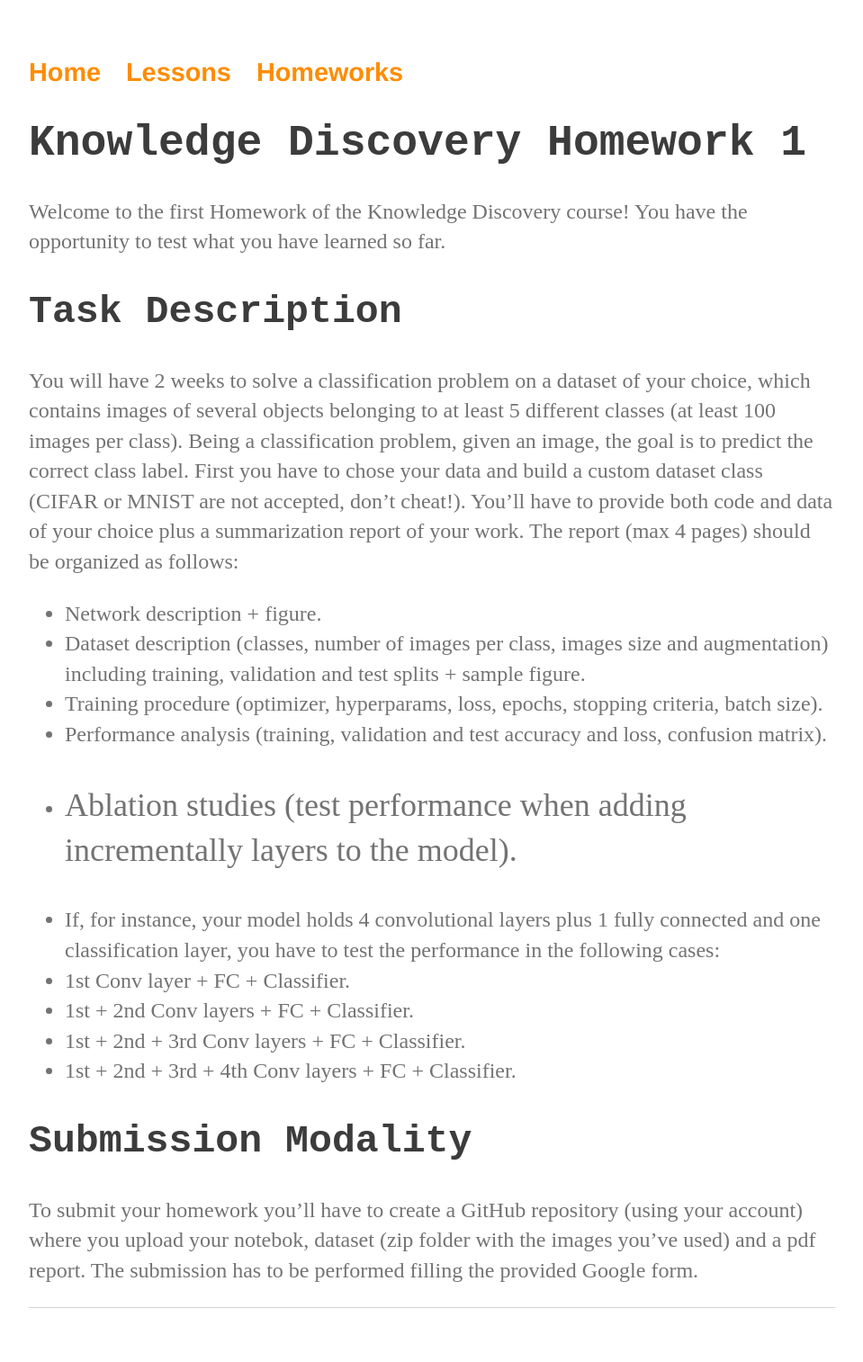
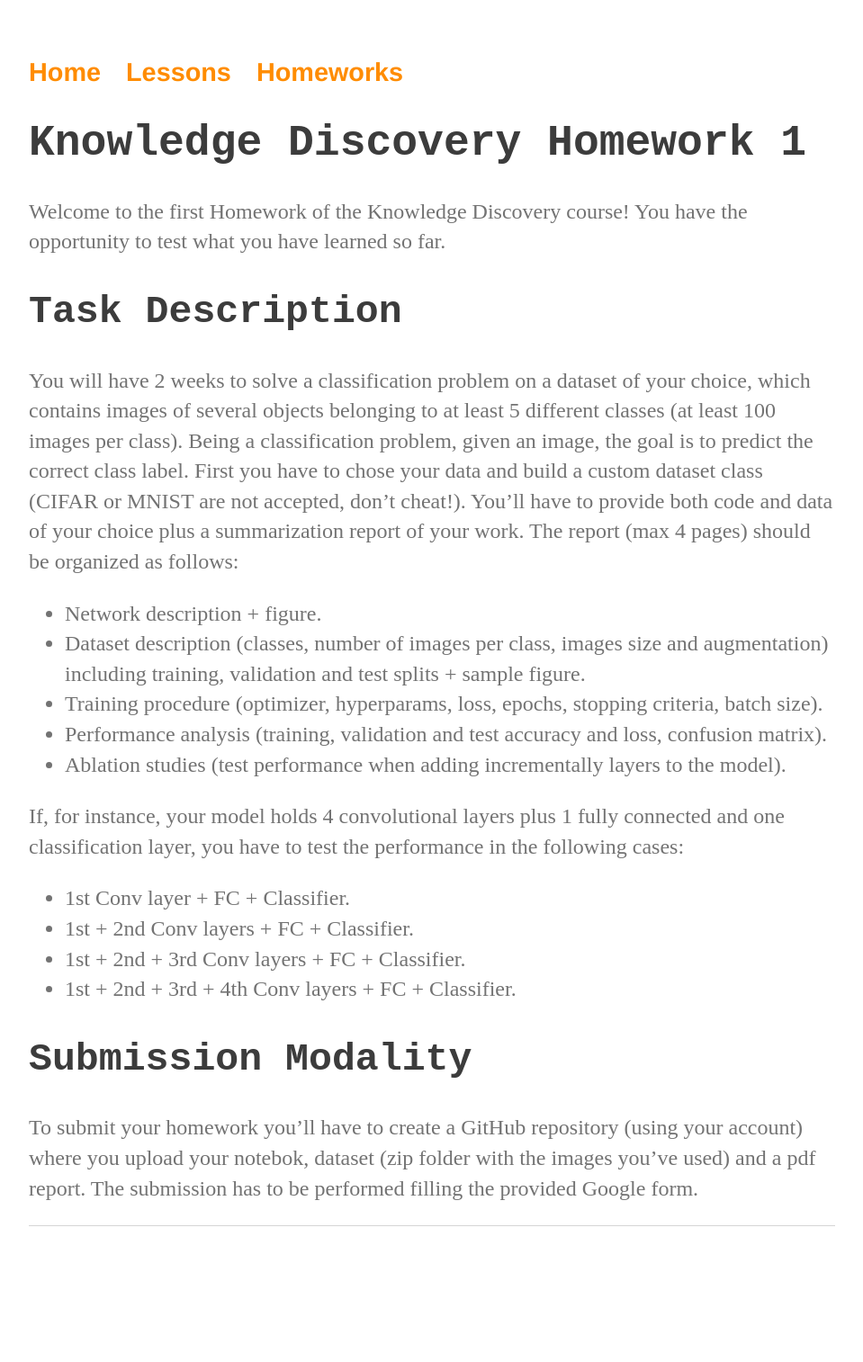
Before and after one commit to perceivelab/knowledge-discovery-course, a Jekyll site: the page built from hw1-2021.md, in a window 1280 px wide. Shown: the whole page at 90% size, without its empty margins (160-1119 px from the left). Built offline with Jekyll 4.4.1, drawn with Linux system fonts in a browser that asks for light colours; our own code applies the rules of GitHub Pages for plain Markdown files; after the commit the page ends 1423 px from its top, so only the background shows below that.

Commit message:
Update hw1-2021.md

```diff
--- a/hw1-2021.md
+++ b/hw1-2021.md
@@ -11,8 +11,7 @@ The report (max 4 pages) should be organized as follows:
 -	Performance analysis (training, validation and test accuracy and loss, confusion matrix).
 -	Ablation studies (test performance when adding incrementally layers to the model).
 
-
--	If, for instance, your model holds 4 convolutional layers plus 1 fully connected and one classification layer, you have to test the performance in the following cases:
+If, for instance, your model holds 4 convolutional layers plus 1 fully connected and one classification layer, you have to test the performance in the following cases:
 -	1st Conv layer + FC + Classifier.
 -	1st + 2nd Conv layers + FC + Classifier.
 -	1st + 2nd + 3rd Conv layers + FC + Classifier.
```
